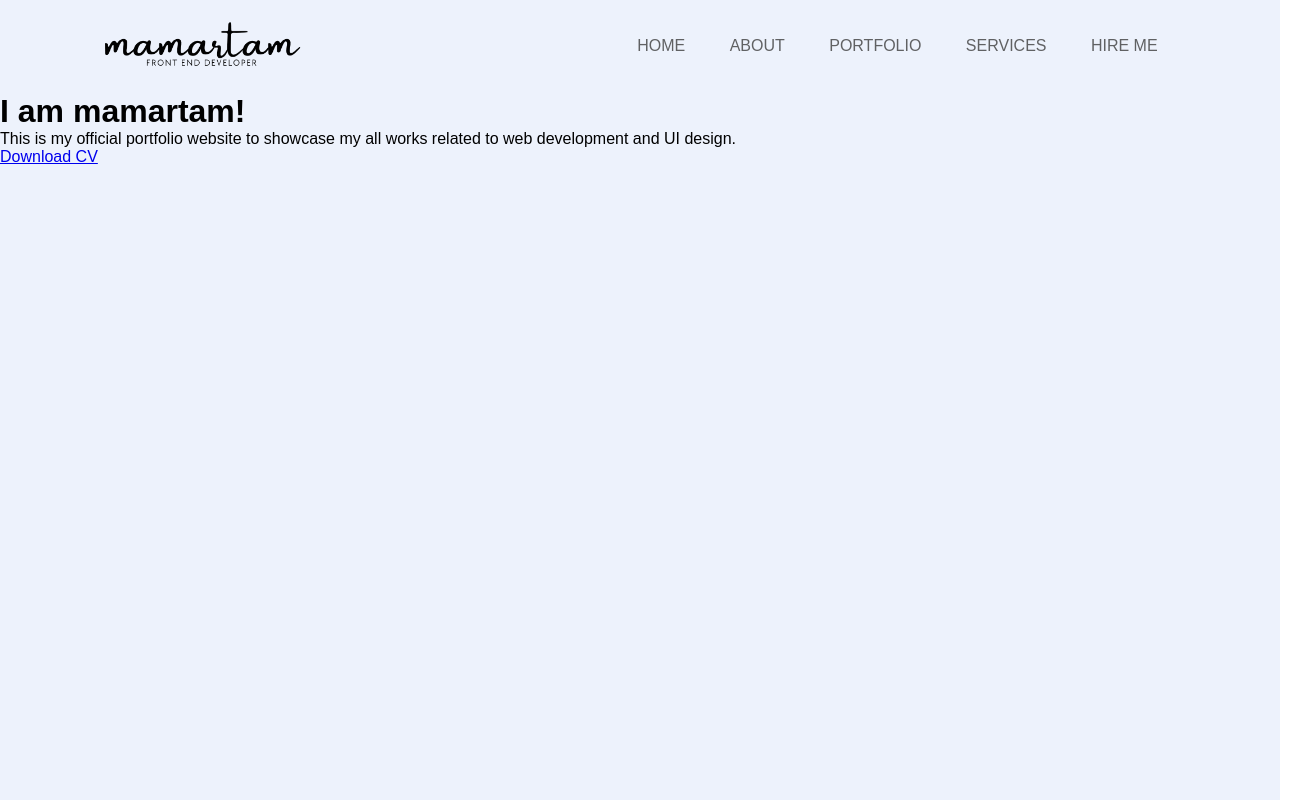
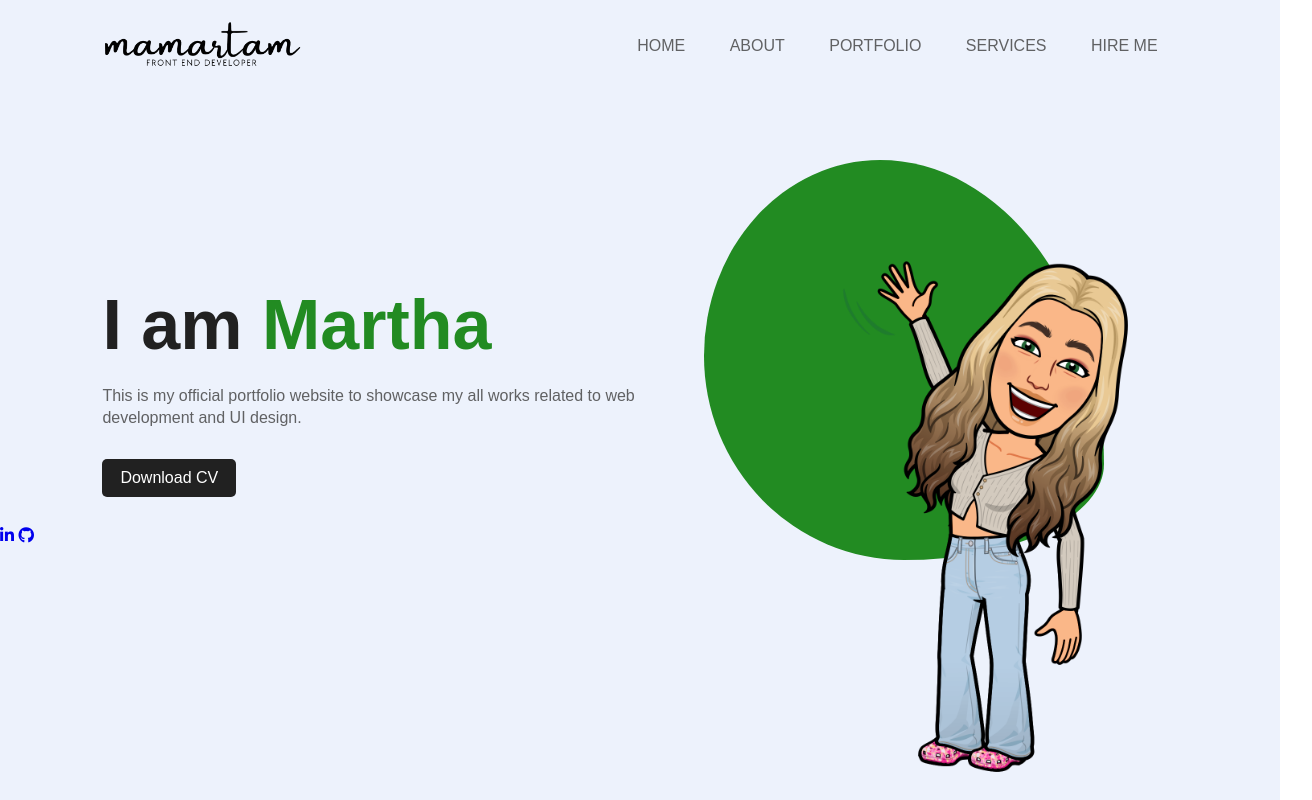
Before and after one commit to mamartam/WebsiteDarkMode, a plain HTML site: page index.html in a window 1280 px wide. Shown: the whole page, 1312 px wide, since content can reach past the window. Drawn offline with Linux system fonts and the light colour scheme.

Commit message:
added description on the site, also added animation and social media icons

```diff
--- a/index.html
+++ b/index.html
@@ -4,6 +4,7 @@
     <meta charset="UTF-8">
     <meta name="viewport" content="width=device-width, initial-scale=1.0">
     <link rel="stylesheet" href="style.css">
+    <link rel="stylesheet" href="https://cdnjs.cloudflare.com/ajax/libs/font-awesome/6.6.0/css/all.min.css">
     <title>WebSite Dark Mode</title>
 </head>
 <body>
@@ -19,9 +20,21 @@
             </ul>
         </nav>
         <div class="info">
-            <h1>I am mamartam!</h1>
-            <p>This is my official portfolio website to showcase my all works related to web development and UI design.</p>
+            <h1>I am <span>Martha</span></h1>
+            <p>This is my official portfolio website to showcase my all works related to web <br> development and UI design.</p>
+
             <a href="#">Download CV</a>
+        </div>
+        <div class="img-box">
+            <div  class="fancy-border-radius"></div>
+            <img class="girl" src="img/waving.png" alt="girl-is-waving">
+
+        </div>
+        <div class="social-link">
+            <a href="#"><i class="fab fa-linkedin-in"></i></a>
+            <a href="#"><i class="fab fa-github"></i></a>
+
+
         </div>
 
     </div>
--- a/style.css
+++ b/style.css
@@ -1,16 +1,18 @@
-*{
+* {
     margin: 0;
     padding: 0;
     box-sizing: border-box;
 }
-.hero{
+
+.hero {
     height: 100vh;
     width: 100%;
     background-color: #edf2fc;
     font-family: sans-serif;
     position: relative;
 }
-nav{
+
+nav {
     width: 84%;
     margin: auto;
     padding: 20px 0;
@@ -18,19 +20,114 @@ nav{
     align-items: center;
     justify-content: space-between;
 }
-.logo{
+
+.logo {
     width: 200px;
     cursor: pointer;
 }
-nav ul li{
+
+nav ul li {
     display: inline-block;
     list-style: none;
     margin: 10px 20px;
 }
-nav ul li a{
+
+nav ul li a {
     text-decoration: none;
     color: #606163;
 }
-nav ul li a:hover{
-    color: #ff4321;
+
+nav ul li a:hover {
+    color: #228B22;
 }
+
+.info {
+    margin-left: 8%;
+    margin-top: 15%;
+
+}
+
+.info h1 {
+    font-size: 70px;
+    color: #212121;
+    margin-bottom: 20px;
+}
+
+span {
+    color: #228B22;
+}
+
+.info p {
+    color: #606163;
+    line-height: 22px;
+}
+
+.info a {
+    background-color: #212121;
+    padding: 10px 18px;
+    text-decoration: none;
+    color: #fff;
+    display: inline-block;
+    margin: 30px 0;
+    border-radius: 5px;
+}
+
+/* ---------------------------- */
+.fancy-border-radius {
+    border-radius: 87% 13% 16% 84% / 82% 43% 57% 18%;
+    width: 400px;
+    height: 400px;
+    background-color: #228B22;
+    position: relative;
+    /* transition: width .5s linear; */
+    /* animation-iteration-count: 1; */
+    animation: anima 8s linear 1s infinite backwards running;
+
+}
+
+@keyframes anima {
+    0% {
+        border-radius: 87% 13% 16% 84% / 82% 43% 57% 18%;
+
+    }
+
+    25% {
+        border-radius: 68% 32% 29% 71% / 75% 58% 42% 25%;
+    }
+
+    50% {
+        border-radius: 44% 56% 50% 50% / 49% 76% 24% 51%;
+    }
+
+    75% {
+        border-radius: 58% 42% 69% 31% / 31% 94% 6% 69%;
+    }
+
+    100% {
+        border-radius: 87% 13% 16% 84% / 82% 43% 57% 18%;
+    }
+
+}
+
+/* .img-box:hover .fancy-border-radius {
+    width:450px;
+
+} */
+
+.img-box {
+    width: 45%;
+    height: 80%;
+    position: absolute;
+    bottom: 0;
+    right: 0;
+
+}
+
+.img-box img {
+    height: 100%;
+    position: absolute;
+    left: 50%;
+    bottom: 0;
+    transform: translateX(-50%);
+    transition: bottom 1s;
+}
```
Also changed, not shown: img/silly wave.png (added), img/waving.png (added).
